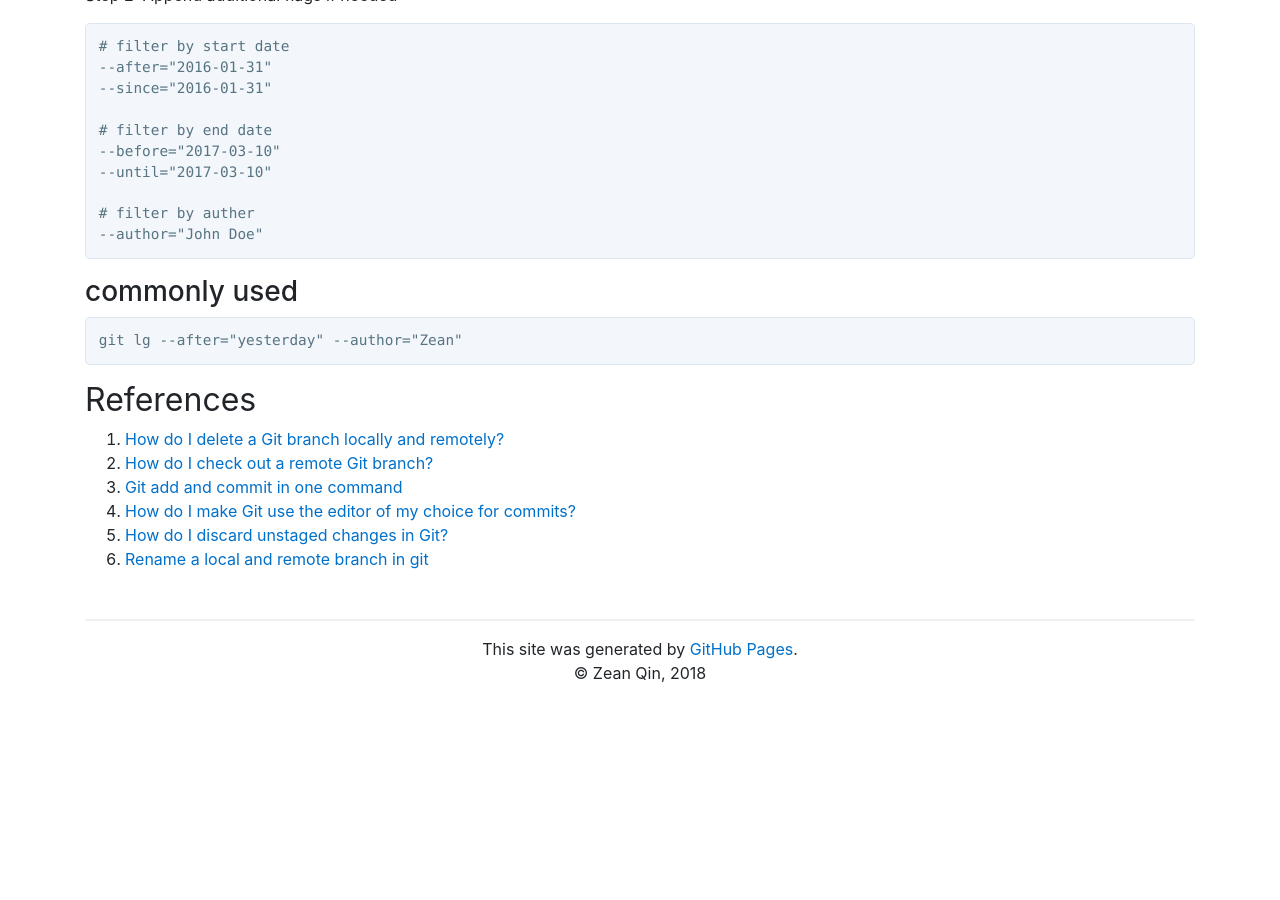
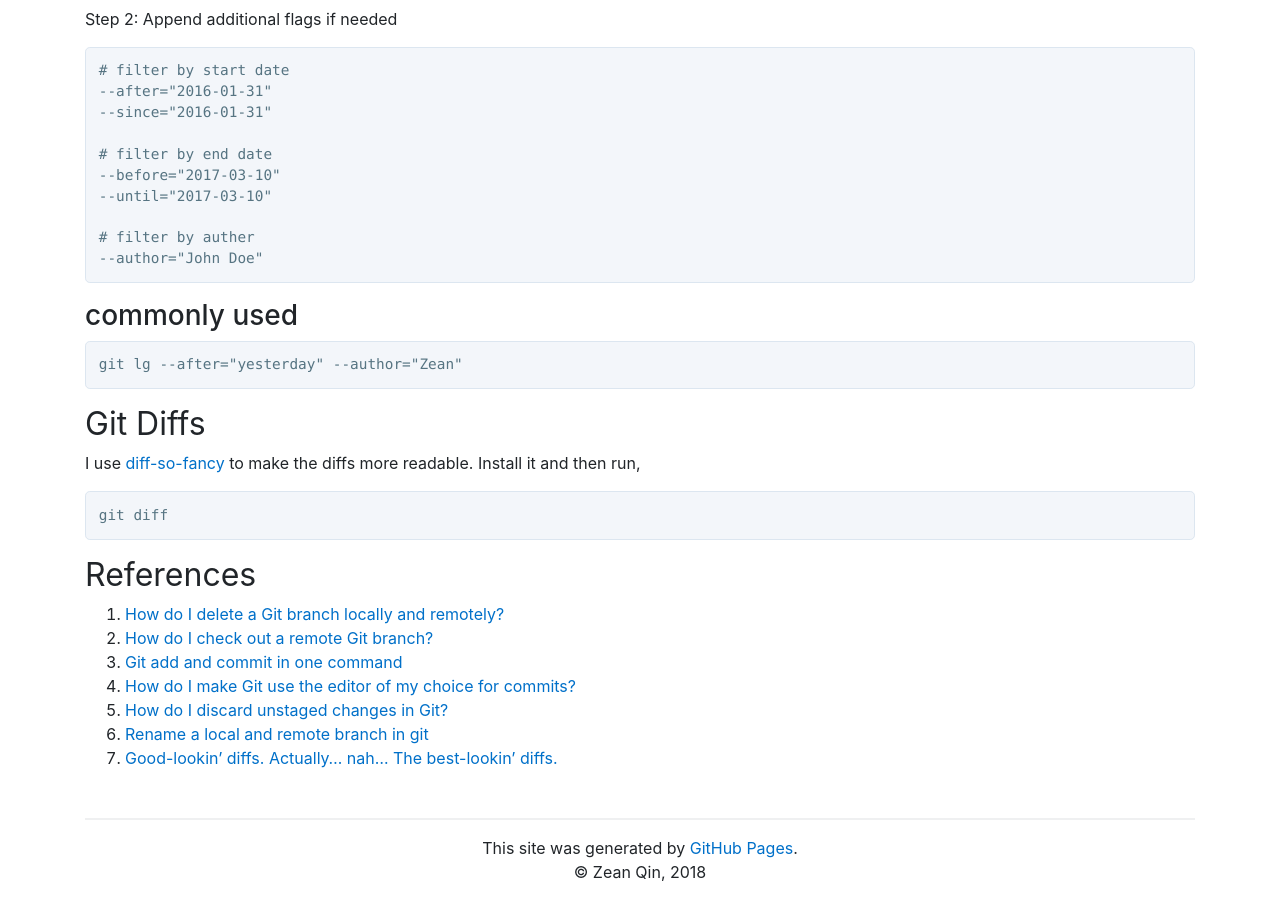
Before and after one commit to ZeanQin/zeanqin.github.io, a Jekyll site: the page built from _posts/2019-11-15-git-commands.md, in a window 1280 px wide and 900 px high, scrolled down 3038 px. Built offline with Jekyll 4.4.1, drawn with Linux system fonts in a browser that asks for light colours; before the commit the page ends 3739 px from its top, so only the background shows below that.

Commit message:
Update git post

````diff
--- a/_posts/2019-11-15-git-commands.md
+++ b/_posts/2019-11-15-git-commands.md
@@ -153,6 +153,15 @@ Step 2: Append additional flags if needed
 git lg --after="yesterday" --author="Zean"
 ```
 
+## Git Diffs
+
+I use [diff-so-fancy](https://github.com/so-fancy/diff-so-fancy) to make the diffs more readable. Install it and then run,
+
+
+```bash
+git diff
+```
+
 
 ## References
 
@@ -162,3 +171,4 @@ git lg --after="yesterday" --author="Zean"
 4. [How do I make Git use the editor of my choice for commits?](https://stackoverflow.com/questions/2596805/how-do-i-make-git-use-the-editor-of-my-choice-for-commits)
 5. [How do I discard unstaged changes in Git?](https://stackoverflow.com/questions/52704/how-do-i-discard-unstaged-changes-in-git)
 6. [Rename a local and remote branch in git](https://multiplestates.wordpress.com/2015/02/05/rename-a-local-and-remote-branch-in-git/)
+7. [Good-lookin' diffs. Actually… nah… The best-lookin' diffs.](https://github.com/so-fancy/diff-so-fancy)
````
